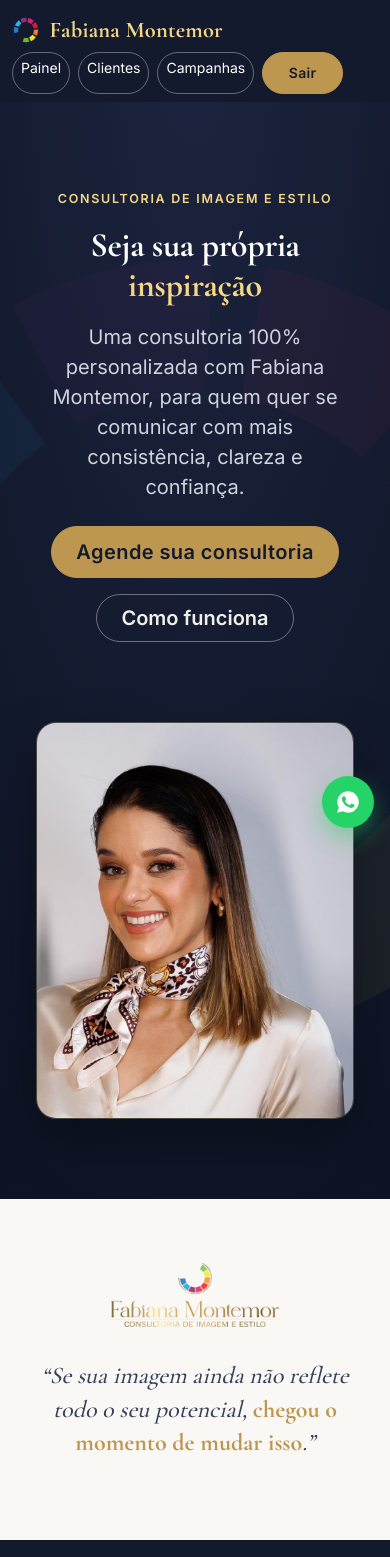
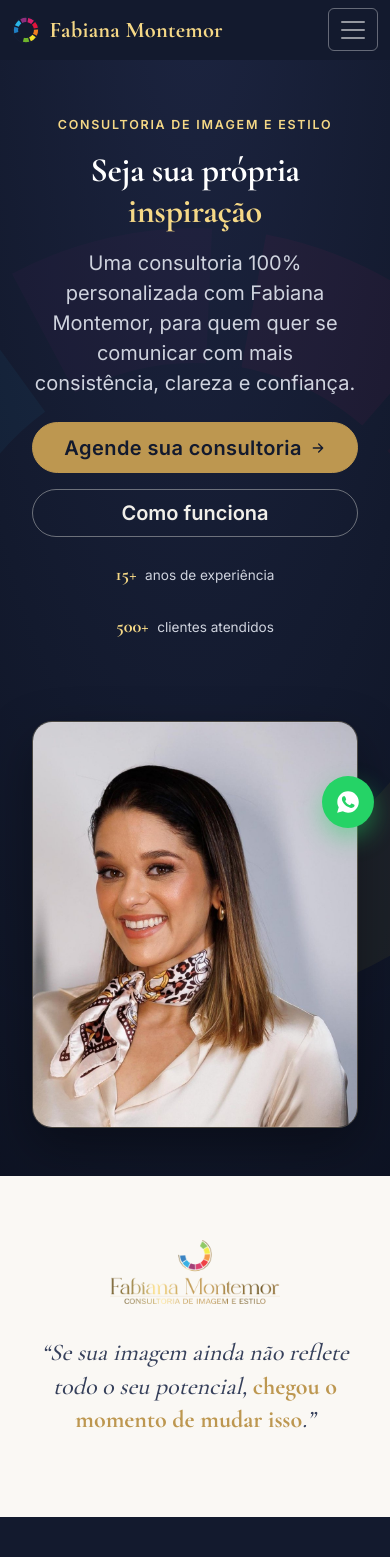
Before and after one commit to rocoutinho/avie-app, a Flask app: page / in a window 390 px wide. Shown: the top 1557 px of the page. Run offline with Flask 3, Linux system fonts and the light colour scheme; the visitor is signed in with stand-in values (Sample User, id 1); some libraries are stand-ins or nearby versions.

Commit message:
Redesenha a landing page: responsividade, ícones e microinterações
- Adiciona ícones de linha originais (SVG inline) em cada card de
  serviço, substituindo blocos só-texto por uma leitura mais rápida.
- Navbar do painel agora colapsa num menu hambúrguer no mobile (usava
  botões fixos que espremiam em telas pequenas).
- Botões do hero/CTA final ganham seta com microanimação; hero mostra
  uma barra de confiança compacta (anos de experiência, clientes
  atendidos) logo abaixo dos CTAs.
- Revelação suave ao rolar a página via IntersectionObserver
  (static/js/landing.js), com progressive enhancement: sem JS ou com
  prefers-reduced-motion, todo o conteúdo já aparece visível.
- Ajustes de espaçamento/full-width de botões no mobile.

Mantém a paleta e tipografia da marca (navy/dourado, Cormorant
Garamond) — só melhora a experiência ao redor delas.

Co-authored-by: Claude <noreply@anthropic.com>

```diff
--- a/static/css/style.css
+++ b/static/css/style.css
@@ -659,4 +659,110 @@ footer a {
     max-width: 340px;
     margin: 2rem auto 0;
   }
+
+  .lp-hero {
+    padding: 3.5rem 1.25rem 3rem;
+  }
 }
+
+@media (max-width: 575.98px) {
+  .lp-hero-ctas .btn {
+    width: 100%;
+  }
+}
+
+/* Ícones dos cards de serviço — mesmo tratamento visual dos badges do
+   Método I.M.P.A.C.T.O., pra reforçar a identidade sem introduzir uma
+   nova linguagem visual. */
+.lp-value-card {
+  display: flex;
+  flex-direction: column;
+  transition: transform 0.15s ease, box-shadow 0.15s ease, border-color 0.15s ease;
+}
+
+.lp-value-card:hover {
+  transform: translateY(-3px);
+  box-shadow: var(--avie-shadow);
+  border-color: rgba(189, 151, 80, 0.35);
+}
+
+.lp-value-card-icon {
+  width: 44px;
+  height: 44px;
+  border-radius: 12px;
+  background: linear-gradient(145deg, rgba(189, 151, 80, 0.16), rgba(189, 151, 80, 0.06));
+  color: var(--avie-gold);
+  display: flex;
+  align-items: center;
+  justify-content: center;
+  margin-bottom: 1rem;
+  flex-shrink: 0;
+}
+
+.lp-value-card-icon svg {
+  width: 22px;
+  height: 22px;
+}
+
+/* Botões com seta — micro-interação sutil no hover/focus, reforça o
+   convite à ação sem exagerar. */
+.lp-btn-arrow {
+  transition: transform 0.15s ease;
+  flex-shrink: 0;
+}
+
+.btn:hover .lp-btn-arrow,
+.btn:focus .lp-btn-arrow {
+  transform: translateX(3px);
+}
+
+.lp-hero-trust-item {
+  font-size: 0.85rem;
+  color: #cfd3de;
+}
+
+.lp-hero-trust-item strong {
+  color: var(--avie-gold-light);
+  font-family: "Cormorant Garamond", serif;
+  font-size: 1.15rem;
+  margin-right: 0.3rem;
+}
+
+/* Revelação suave ao rolar a página — só ativa via JS (progressive
+   enhancement: sem JS ou com "prefers-reduced-motion", tudo já aparece
+   visível por padrão, ver static/js/landing.js). */
+.js-reveal-enabled .reveal {
+  opacity: 0;
+  transform: translateY(18px);
+  transition: opacity 0.6s ease, transform 0.6s ease;
+}
+
+.js-reveal-enabled .reveal.is-visible {
+  opacity: 1;
+  transform: none;
+}
+
+@media (prefers-reduced-motion: reduce) {
+  .js-reveal-enabled .reveal {
+    opacity: 1;
+    transform: none;
+    transition: none;
+  }
+}
+
+/* Navbar responsiva — some no navbar-toggler de dentro do navy escuro. */
+.navbar-toggler {
+  border-color: rgba(255, 255, 255, 0.35);
+  padding: 0.35rem 0.55rem;
+}
+
+.navbar-toggler:focus {
+  box-shadow: 0 0 0 0.2rem rgba(245, 216, 134, 0.35);
+}
+
+@media (max-width: 991.98px) {
+  .navbar-collapse {
+    padding-top: 0.5rem;
+    padding-bottom: 0.75rem;
+  }
+}
--- /dev/null
+++ b/static/js/landing.js
@@ -0,0 +1,27 @@
+(function () {
+  "use strict";
+
+  if (!("IntersectionObserver" in window)) return;
+  if (window.matchMedia && window.matchMedia("(prefers-reduced-motion: reduce)").matches) return;
+
+  var targets = document.querySelectorAll(".reveal");
+  if (!targets.length) return;
+
+  document.documentElement.classList.add("js-reveal-enabled");
+
+  var observer = new IntersectionObserver(
+    function (entries) {
+      entries.forEach(function (entry) {
+        if (entry.isIntersecting) {
+          entry.target.classList.add("is-visible");
+          observer.unobserve(entry.target);
+        }
+      });
+    },
+    { threshold: 0.15, rootMargin: "0px 0px -10% 0px" }
+  );
+
+  targets.forEach(function (el) {
+    observer.observe(el);
+  });
+})();
--- a/templates/base.html
+++ b/templates/base.html
@@ -68,22 +68,27 @@
   {% endif %}
 </head>
 <body>
-  <nav class="navbar navbar-expand-lg">
+  <nav class="navbar navbar-expand-lg navbar-dark">
     <div class="container">
       <a class="navbar-brand" href="{{ url_for('public.landing') }}">
         <img src="{{ url_for('static', filename='img/brand-mark.svg') }}" class="brand-mark" alt="">
         Fabiana Montemor
       </a>
-      <div class="d-flex gap-2">
       {% if current_user.is_authenticated %}
+        <button class="navbar-toggler" type="button" data-bs-toggle="collapse" data-bs-target="#navbarNav" aria-controls="navbarNav" aria-expanded="false" aria-label="Abrir menu">
+          <span class="navbar-toggler-icon"></span>
+        </button>
+        <div class="collapse navbar-collapse flex-grow-0" id="navbarNav">
+          <div class="d-flex flex-wrap gap-2 mt-3 mt-lg-0">
             <a class="btn btn-outline-secondary btn-sm" href="{{ url_for('dashboard.index') }}">Painel</a>
             <a class="btn btn-outline-secondary btn-sm" href="{{ url_for('clients.list_clients') }}">Clientes</a>
             <a class="btn btn-outline-secondary btn-sm" href="{{ url_for('campaigns.list_campaigns') }}">Campanhas</a>
             <a class="btn btn-sm btn-brand" href="{{ url_for('auth.logout') }}">Sair</a>
+          </div>
+        </div>
       {% else %}
         <a class="btn btn-sm btn-brand" href="{{ url_for('auth.login') }}">Área da equipe</a>
       {% endif %}
-      </div>
     </div>
   </nav>
 
--- a/templates/landing.html
+++ b/templates/landing.html
@@ -1,6 +1,33 @@
 {% extends "base.html" %}
 {% block title %}Consultoria de Imagem e Estilo{% endblock %}
 {% block meta_description %}Consultoria de imagem 100% personalizada com Fabiana Montemor. Faça o diagnóstico gratuito e descubra como comunicar mais confiança e clareza através da sua imagem.{% endblock %}
+
+{% macro arrow_icon() %}<svg class="lp-btn-arrow" viewBox="0 0 24 24" width="16" height="16" fill="none" stroke="currentColor" stroke-width="2" stroke-linecap="round" stroke-linejoin="round" aria-hidden="true"><path d="M5 12h14M13 6l6 6-6 6"/></svg>{% endmacro %}
+
+{% macro service_icon(key) %}
+<svg viewBox="0 0 24 24" fill="none" stroke="currentColor" stroke-width="1.6" stroke-linecap="round" stroke-linejoin="round" aria-hidden="true">
+  {%- if key == "palette" %}
+  <path d="M12 3a9 9 0 1 0 0 18c1.1 0 2-.9 2-2 0-.5-.2-.9-.5-1.3-.3-.4-.5-.8-.5-1.2 0-.9.7-1.5 1.5-1.5H16a4 4 0 0 0 4-4c0-4.4-3.6-8-8-8Z"/>
+  <circle cx="7.5" cy="10.5" r="1"/><circle cx="10.5" cy="7" r="1"/><circle cx="15" cy="7.5" r="1"/>
+  {%- elif key == "ruler" %}
+  <rect x="3" y="8" width="18" height="8" rx="1.5"/><path d="M7 8v3M11 8v3M15 8v3"/>
+  {%- elif key == "hanger" %}
+  <path d="M12 4.2a1.7 1.7 0 1 1 1.7 1.7"/><path d="M12 5.9v1.9"/>
+  <path d="M12 7.8 3.6 13.9a2 2 0 0 0 1.1 3.6h14.6a2 2 0 0 0 1.1-3.6L12 7.8Z"/>
+  {%- elif key == "sparkle" %}
+  <path d="M12 3c.7 3.4 2.2 4.9 5.5 5.5-3.3.6-4.8 2.1-5.5 5.5-.7-3.4-2.2-4.9-5.5-5.5C9.8 7.9 11.3 6.4 12 3Z"/>
+  <path d="M18.5 15c.4 1.7 1.1 2.4 2.5 2.5-1.4.1-2.1.8-2.5 2.5-.4-1.7-1.1-2.4-2.5-2.5 1.4-.1 2.1-.8 2.5-2.5Z"/>
+  {%- elif key == "briefcase" %}
+  <rect x="3" y="7" width="18" height="12" rx="2"/><path d="M8 7V5a2 2 0 0 1 2-2h4a2 2 0 0 1 2 2v2"/><path d="M3 12h18"/>
+  {%- elif key == "presentation" %}
+  <rect x="3" y="4" width="18" height="12" rx="1.5"/><path d="M8 21h8M12 16v5"/><path d="M7 12l3-3 2.5 2.5L17 7"/>
+  {%- elif key == "users" %}
+  <circle cx="9" cy="8" r="3"/><path d="M3.5 19a5.5 5.5 0 0 1 11 0"/><circle cx="17.5" cy="9" r="2.4"/><path d="M15 19a4.3 4.3 0 0 1 6.7-3.6"/>
+  {%- elif key == "bag" %}
+  <path d="M6 8h12l-1 12H7L6 8Z"/><path d="M9 8V6a3 3 0 0 1 6 0v2"/>
+  {%- endif %}
+</svg>
+{% endmacro %}
 
 {% block content %}
 {% if preview %}
@@ -24,9 +51,13 @@
             {% if campaign and campaign.hero_subtitle %}{{ campaign.hero_subtitle }}{% else %}Uma consultoria 100% personalizada com Fabiana Montemor, para quem quer
             se comunicar com mais consistência, clareza e confiança.{% endif %}
           </p>
-          <div class="d-flex flex-wrap gap-3 justify-content-center justify-content-lg-start">
-            <a href="{{ url_for('public.diagnostic') }}" class="btn btn-brand btn-lg px-4">{{ campaign.hero_cta_text if campaign and campaign.hero_cta_text else "Agende sua consultoria" }}</a>
+          <div class="lp-hero-ctas d-flex flex-wrap gap-3 justify-content-center justify-content-lg-start">
+            <a href="{{ url_for('public.diagnostic') }}" class="btn btn-brand btn-lg px-4 d-inline-flex align-items-center justify-content-center gap-2">{{ campaign.hero_cta_text if campaign and campaign.hero_cta_text else "Agende sua consultoria" }}{{ arrow_icon() }}</a>
             <a href="#como-funciona" class="btn btn-outline-light-lp btn-lg px-4">Como funciona</a>
+          </div>
+          <div class="lp-hero-trust d-flex flex-wrap gap-4 justify-content-center justify-content-lg-start mt-4">
+            <span class="lp-hero-trust-item"><strong>15+</strong> anos de experiência</span>
+            <span class="lp-hero-trust-item"><strong>500+</strong> clientes atendidos</span>
           </div>
         </div>
         <div class="col-lg-6">
@@ -39,7 +70,7 @@
   </section>
 
   <section class="lp-manifesto full-bleed">
-    <div class="container text-center">
+    <div class="container text-center reveal">
       <img src="{{ url_for('static', filename='img/fabiana-logo-full.png') }}" alt="Fabiana Montemor" class="lp-manifesto-logo">
       <p class="lp-manifesto-text mx-auto">
         “Se sua imagem ainda não reflete todo o seu potencial,
@@ -50,7 +81,7 @@
 
   <section id="sobre" class="lp-about full-bleed">
     <div class="container">
-      <div class="row align-items-center g-5">
+      <div class="row align-items-center g-5 reveal">
         <div class="col-lg-5">
           <div class="lp-about-photo">
             <img src="{{ url_for('static', filename='img/fabiana-sobre.jpg') }}" alt="Fabiana Montemor">
@@ -90,7 +121,7 @@
       <p class="eyebrow text-center mb-2" style="color: var(--avie-gold);">O processo</p>
       <h2 class="h1 text-center mb-5">Como funciona a consultoria</h2>
 
-      <div class="lp-step">
+      <div class="lp-step reveal">
         <div class="lp-step-number">01</div>
         <div class="lp-step-body">
           <h3 class="h4 mb-2">Diagnóstico</h3>
@@ -101,7 +132,7 @@
         </div>
       </div>
 
-      <div class="lp-step lp-step-reverse">
+      <div class="lp-step lp-step-reverse reveal">
         <div class="lp-step-number">02</div>
         <div class="lp-step-body">
           <h3 class="h4 mb-2">Consultoria</h3>
@@ -112,7 +143,7 @@
         </div>
       </div>
 
-      <div class="lp-step">
+      <div class="lp-step reveal">
         <div class="lp-step-number">03</div>
         <div class="lp-step-body">
           <h3 class="h4 mb-2">Plano personalizado</h3>
@@ -134,11 +165,11 @@
         ferramenta estratégica de comunicação e autoridade.
       </p>
 
-      <div class="lp-method-letters">
+      <div class="lp-method-letters reveal">
         {% for letter in "IMPACTO" %}<span class="lp-method-letter">{{ letter }}</span>{% endfor %}
       </div>
 
-      <div class="row g-4">
+      <div class="row g-4 reveal">
         {% set steps = [
           ("I", "Imagem", "Análise completa da sua imagem atual e objetivos profissionais."),
           ("M", "Mapeamento", "Identificação do seu estilo pessoal e das cores que valorizam."),
@@ -167,16 +198,17 @@
       <h2 class="h1 text-center mb-5">Soluções em consultoria de imagem</h2>
 
       <p class="lp-services-group-label">Para você</p>
-      <div class="row g-4 mb-5">
+      <div class="row g-4 mb-5 reveal">
         {% set individual = [
-          ("Coloração Pessoal", "Descubra as cores que mais valorizam seu tom de pele, olhos e cabelos."),
-          ("Análise de Biotipo", "Aprenda a destacar seus pontos fortes através das proporções corporais."),
-          ("Análise de Estilo", "Desenvolvemos seu estilo pessoal autêntico, alinhado às suas preferências."),
-          ("Personal Stylist", "Acompanhamento especializado em compras e desenvolvimento contínuo do estilo."),
+          ("palette", "Coloração Pessoal", "Descubra as cores que mais valorizam seu tom de pele, olhos e cabelos."),
+          ("ruler", "Análise de Biotipo", "Aprenda a destacar seus pontos fortes através das proporções corporais."),
+          ("hanger", "Análise de Estilo", "Desenvolvemos seu estilo pessoal autêntico, alinhado às suas preferências."),
+          ("sparkle", "Personal Stylist", "Acompanhamento especializado em compras e desenvolvimento contínuo do estilo."),
         ] %}
-        {% for title, desc in individual %}
+        {% for icon_key, title, desc in individual %}
         <div class="col-md-6 col-lg-3">
           <div class="lp-value-card">
+            <div class="lp-value-card-icon">{{ service_icon(icon_key) }}</div>
             <h3 class="h6 mb-2">{{ title }}</h3>
             <p class="text-muted small mb-0">{{ desc }}</p>
           </div>
@@ -185,16 +217,17 @@
       </div>
 
       <p class="lp-services-group-label">Para empresas</p>
-      <div class="row g-4">
+      <div class="row g-4 reveal">
         {% set corporate = [
-          ("Dress Code Corporativo", "Políticas de vestimenta que refletem a cultura e os valores da organização."),
-          ("Palestras e Workshops", "Treinamentos sobre imagem profissional e etiqueta corporativa."),
-          ("Consultoria para Equipes", "Programas de transformação de imagem para times e lideranças."),
-          ("Treinamento para Lojistas", "Capacitação de equipes de varejo em atendimento e apresentação pessoal."),
+          ("briefcase", "Dress Code Corporativo", "Políticas de vestimenta que refletem a cultura e os valores da organização."),
+          ("presentation", "Palestras e Workshops", "Treinamentos sobre imagem profissional e etiqueta corporativa."),
+          ("users", "Consultoria para Equipes", "Programas de transformação de imagem para times e lideranças."),
+          ("bag", "Treinamento para Lojistas", "Capacitação de equipes de varejo em atendimento e apresentação pessoal."),
         ] %}
-        {% for title, desc in corporate %}
+        {% for icon_key, title, desc in corporate %}
         <div class="col-md-6 col-lg-3">
           <div class="lp-value-card">
+            <div class="lp-value-card-icon">{{ service_icon(icon_key) }}</div>
             <h3 class="h6 mb-2">{{ title }}</h3>
             <p class="text-muted small mb-0">{{ desc }}</p>
           </div>
@@ -205,13 +238,13 @@
   </section>
 
   <section class="lp-cta-banner full-bleed">
-    <div class="container text-center">
+    <div class="container text-center reveal">
       <h2 class="h2 mb-3">Pronta para dar o primeiro passo?</h2>
       <p class="mb-4 mx-auto" style="max-width: 560px; color: var(--avie-navy-deep);">
         O diagnóstico é gratuito e leva poucos minutos. A partir dele, Fabiana
         entra em contato para conversar sobre os próximos passos.
       </p>
-      <a href="{{ url_for('public.diagnostic') }}" class="btn btn-lg px-4 lp-cta-banner-btn">Fazer meu diagnóstico</a>
+      <a href="{{ url_for('public.diagnostic') }}" class="btn btn-lg px-4 lp-cta-banner-btn d-inline-flex align-items-center justify-content-center gap-2">Fazer meu diagnóstico{{ arrow_icon() }}</a>
     </div>
   </section>
 
@@ -272,3 +305,7 @@
   </div>
 </footer>
 {% endblock %}
+
+{% block scripts %}
+<script src="{{ url_for('static', filename='js/landing.js') }}"></script>
+{% endblock %}
```
Lines whose indentation alone changed are shown as unchanged.
